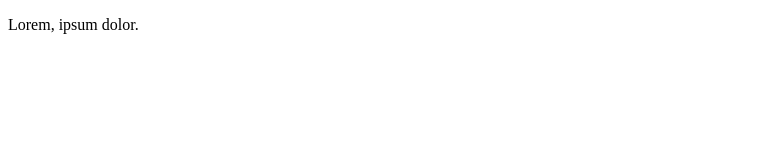
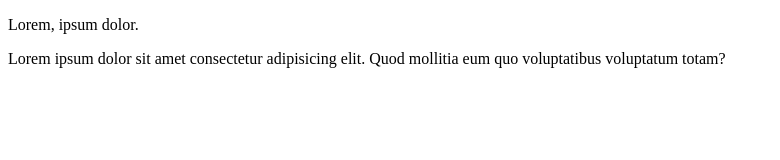
Before and after one commit to Hamza2924/demorepository, a plain HTML site: page index.html in a window 1280 px wide. Shown: the whole page, without its empty margins (0-780 px from the left). Drawn offline with Linux system fonts and the light colour scheme.

Commit message:
new p add

```diff
--- a/index.html
+++ b/index.html
@@ -7,5 +7,6 @@
 </head>
 <body>
     <p>Lorem, ipsum dolor.</p>
+    <P>Lorem ipsum dolor sit amet consectetur adipisicing elit. Quod mollitia eum quo voluptatibus voluptatum totam?</P>
 </body>
 </html>
```
